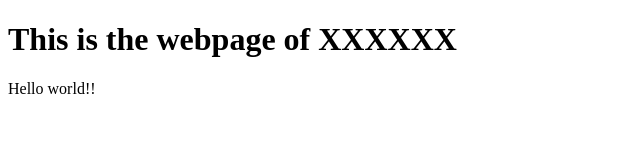
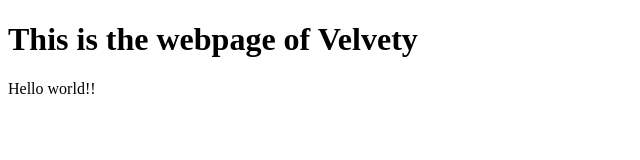
Before and after one commit to Velvety1969/Portfolio, a plain HTML site: page index.html in a window 1280 px wide. Shown: the whole page, without its empty margins (0-640 px from the left). Drawn offline with Linux system fonts and the light colour scheme.

Commit message:
index.html

```diff
--- a/index.html
+++ b/index.html
@@ -2,7 +2,7 @@
 <html>
 <body>
 
-<h1>This is the webpage of XXXXXX</h1>
+<h1>This is the webpage of Velvety</h1>
 <p>Hello world!!</p>
 
 </body>
```
